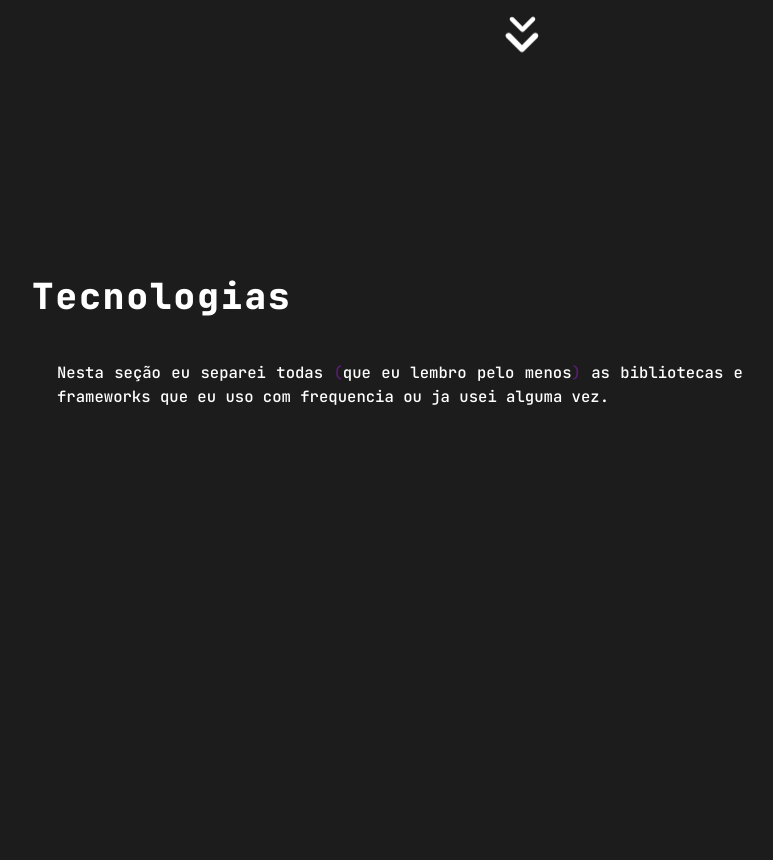
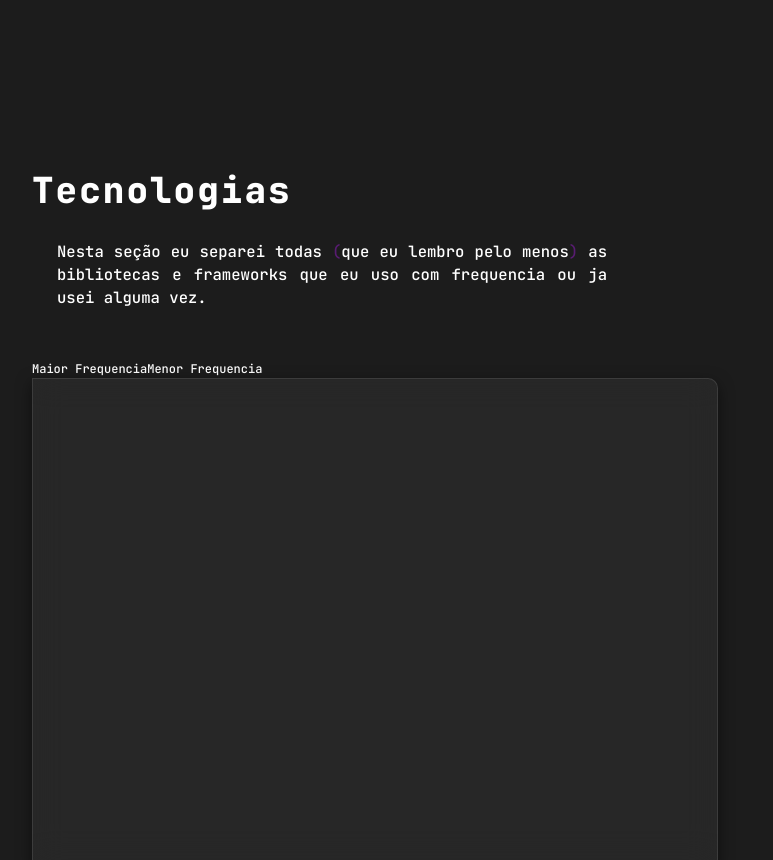
Before and after one commit to lothllann/Portfolio, a React (Vite) app in the folder WEB/: page /skills in a window 1280 px wide. Shown: the part 1940-2800 px from the top of the page, without its empty margins (168-941 px from the left). Built offline with nearby package versions, Linux system fonts and the light colour scheme.

Commit message:
tecnologias

```diff
--- a/WEB/src/App.css
+++ b/WEB/src/App.css
@@ -63,3 +63,26 @@ img {
   margin-left: 200px;
   margin-right: 100px;
 }
+
+.btn {
+  background: rgba(255, 255, 255, 0.05);
+  border: 1px solid rgba(255, 255, 255, 0.1);
+  box-shadow: -5px 10px 15px rgba(0, 0, 0, 0.5);
+  backdrop-filter: blur(15px);
+  border-radius: 20px;
+  display: flex;
+  align-items: center;
+  justify-content: center;
+  width: 200px;
+  height: 50px;
+  font-size: 1.0rem;
+  transition: 0.3s ease-in-out;
+  -webkit-border-radius: 20px;
+  -moz-border-radius: 20px;
+  -ms-border-radius: 20px;
+  -o-border-radius: 20px;
+}
+
+.btn:hover{
+  box-shadow: 0 0 4px #581C71, 0 0 12px #581C71, 0 0 22px #581C71;
+}
--- a/WEB/src/components/home/Home.css
+++ b/WEB/src/components/home/Home.css
@@ -1,5 +1,5 @@
 .mainHome {
-  margin-top: 100px;
+  margin-top: 150px;
   opacity: 0;
   transform: translateX(-50px);
   animation: show 0.5s ease-out forwards;
@@ -50,6 +50,9 @@ right: 0;
 }
 
 @media(max-width: 1400px) {
+  .mainHome{
+    margin-top: 50px;
+  }
   .aboutHome {
     width: 450px;
   }
--- a/WEB/src/components/skills/Skills.css
+++ b/WEB/src/components/skills/Skills.css
@@ -8,9 +8,12 @@
   margin-top: 25px;
 }
 
+.mainSkills{
+  margin-top: 150px;
+}
+
 .introSkills {
-  margin-top: 100px;
-  height: calc(100vh - 100px);
+  height: calc(100vh - 150px);
   display: flex;
   flex-direction: column;
   justify-content: space-between;
@@ -395,8 +398,47 @@ svg circle:nth-child(2) {
 .tecnologias{
   padding-top: 50px;
   height: 100vh;
+  display: flex;
+  flex-direction: column;
+}
+
+.tecnologias p {
+  margin-bottom: 50px;
 }
 
 .tecnologias span{
   color: #581c71;
 }
+
+
+.containerTable--tecnologias{
+  flex:1;
+  max-width: 70%;
+  background: rgba(255, 255, 255, 0.05);
+  backdrop-filter: blur(15px);
+  border: 1px solid rgba(255, 255, 255, 0.1);
+  box-shadow: 0px 5px 15px rgba(0, 0, 0, 0.5);
+  display: flex;
+  border-radius: 0px 10px 10px 10px;
+  margin-bottom: 50px;
+  -webkit-border-radius: 0px 10px 10px 10px;
+  -moz-border-radius: 0px 10px 10px 10px;
+  -ms-border-radius: 0px 10px 10px 10px;
+  -o-border-radius: 0px 10px 10px 10px;
+}
+
+@media(max-width: 1400px) {
+  .mainSkills{
+    margin-top: 50px;
+  }
+
+  .introSkills {
+    height: calc(100vh - 170px);
+  }
+
+  .mainSkills p {
+    max-width: 550px;
+    margin-top: 10px;
+  }
+
+}
--- a/WEB/src/components/skills/Skills.tsx
+++ b/WEB/src/components/skills/Skills.tsx
@@ -9,7 +9,7 @@ import "./Skills.css";
 import "../../App.css";
 import KeyboardArrowDownRoundedIcon from "@mui/icons-material/KeyboardArrowDownRounded";
 import Lottie from "lottie-react";
-import bb8 from  "../lottieFiles/bb8.json";
+import bb8 from "../lottieFiles/bb8.json";
 
 const languagesInfo = [
   {
@@ -38,9 +38,9 @@ const languagesInfo = [
     percentage: 10,
   },
 ];
-const style={
+const style = {
   height: 0.5 * window.innerHeight,
-}
+};
 
 const Skills = () => {
   return (
@@ -50,7 +50,6 @@ const Skills = () => {
         description="página que mostra as tecnologias que conheço"
       />
       <section className="mainSkills">
-
         <div className="introSkills">
           <div className="apresentacao">
             <h1 className="text-4xl font-extrabold mb-5">Skills</h1>
@@ -66,7 +65,6 @@ const Skills = () => {
           <div className="bb8">
             <Lottie animationData={bb8} loop={true} style={style}></Lottie>
           </div>
-
 
           <div className="arrows">
             <div className="smallArrow">
@@ -85,8 +83,8 @@ const Skills = () => {
             </h1>
 
             <p>
-              Estas são as Linguagens de Programação que eu conheço.<br/>
-              A porcentagem tem como base os projetos upados no meu
+              Estas são as Linguagens de Programação que eu conheço.
+              <br />A porcentagem tem como base os projetos upados no meu
               <a href="https://github.com/lothllann"> GitHub</a>.
             </p>
           </div>
@@ -131,10 +129,19 @@ const Skills = () => {
 
         <div className="tecnologias">
           <h1 className="text-4xl font-extrabold mb-5">Tecnologias</h1>
-            <p>Nesta seção eu separei todas <span>(</span>que eu lembro pelo menos<span>)</span> as bibliotecas e frameworks que eu uso com frequencia
-              ou ja usei alguma vez.
+          <p>
+            Nesta seção eu separei todas <span>(</span>que eu lembro pelo menos
+            <span>)</span> as bibliotecas e frameworks que eu uso com frequencia
+            ou ja usei alguma vez.
+          </p>
+          <div className="buttons">
+          <button className="btn--tecnologias">Maior Frequencia</button>
+            <button className="btn--tecnologias">Menor Frequencia</button>
+          </div>
+          <div className="containerTable--tecnologias">
 
-            </p>
+            <div className="table--tecnologias"></div>
+          </div>
         </div>
       </section>
     </>
@@ -142,7 +149,3 @@ const Skills = () => {
 };
 
 export default Skills;
-
-{
-  /* <div> Icons made by <a href="https://www.flaticon.com/authors/smashicons" title="Smashicons"> Smashicons </a> from <a href="https://www.flaticon.com/" title="Flaticon">www.flaticon.com'</a></div> */
-}
--- a/WEB/src/components/sobre/Sobre.css
+++ b/WEB/src/components/sobre/Sobre.css
@@ -1,5 +1,5 @@
 .mainAbout {
-  margin-top: 100px;
+  margin-top: 150px;
   display: flex;
   justify-content: space-between;
 }
@@ -280,7 +280,10 @@
 
 
 @media(max-width: 1450px) {
+  .mainAbout {
+  margin-top: 50px;
 
+}
   .about {
     min-width: 450px;
   }
```
